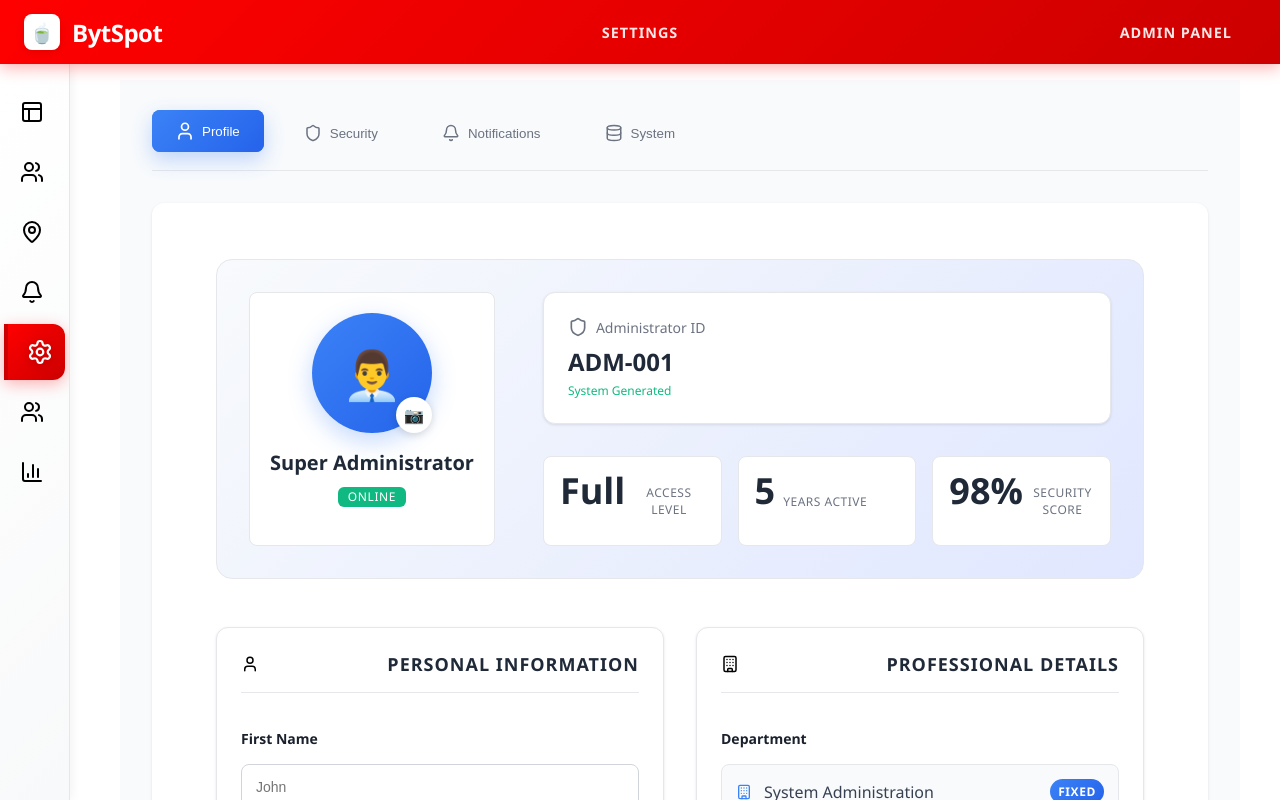
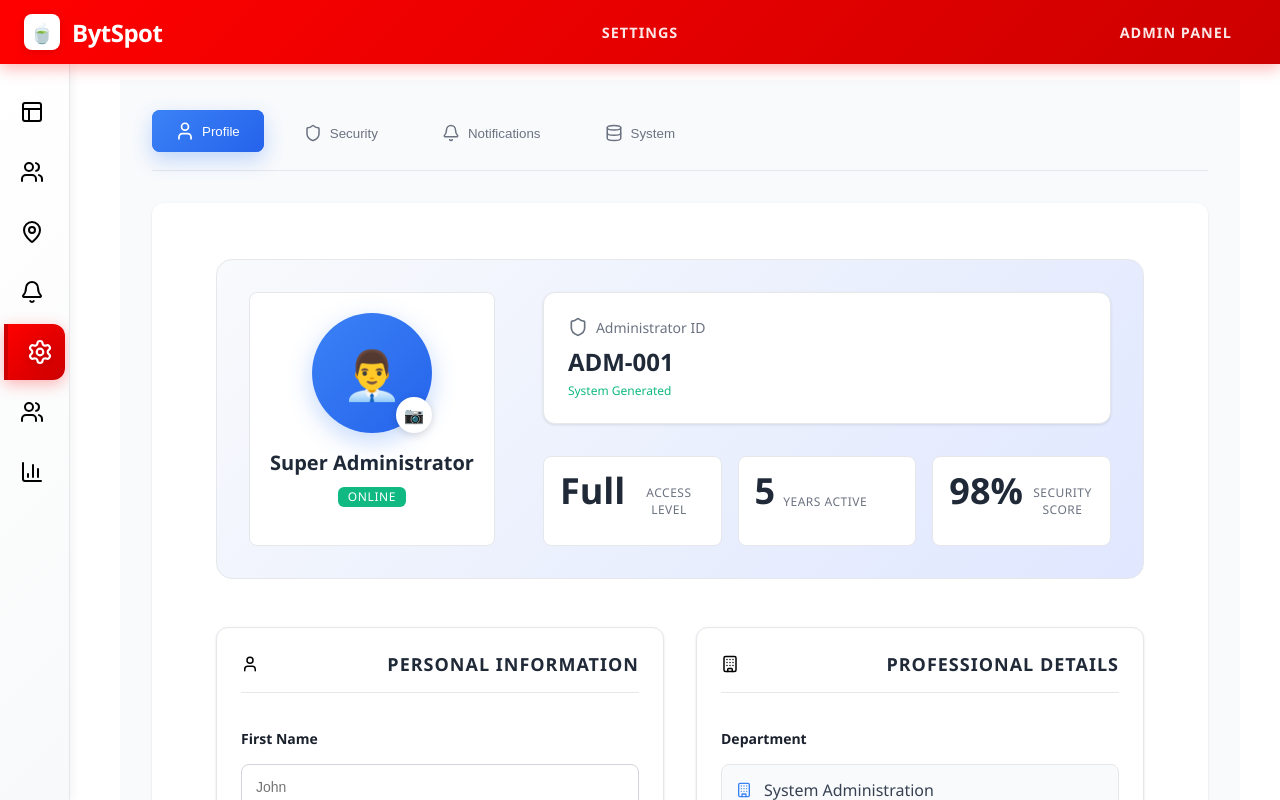
Before and after one commit to Sinxn-coder/chai-in, a React (Vite) app: page / in a window 1280 px wide. Both pictures are taken after a click on the item 30 px from the left and 352 px from the top of the page. Shown: the top 800 px of the page. Built offline with nearby package versions, Linux system fonts and the light colour scheme.

Commit message:
Remove 'Fixed' text from department display

```diff
--- a/src/SettingsPage.jsx
+++ b/src/SettingsPage.jsx
@@ -121,7 +121,6 @@ export default function SettingsPage() {
                     <div className="department-display">
                       <Building size={16} />
                       <span>System Administration</span>
-                      <div className="admin-badge">Fixed</div>
                     </div>
                   </div>
 
```
